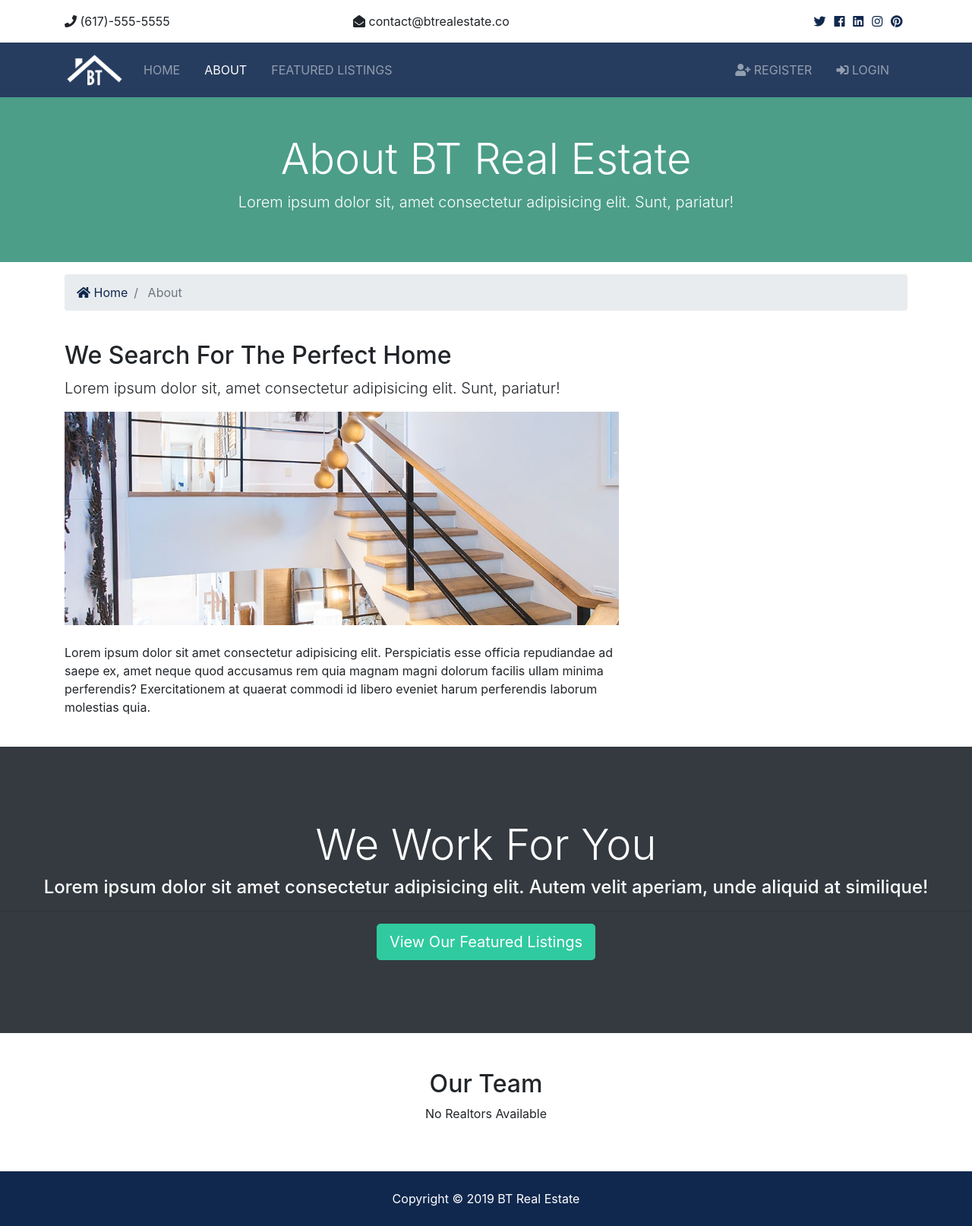
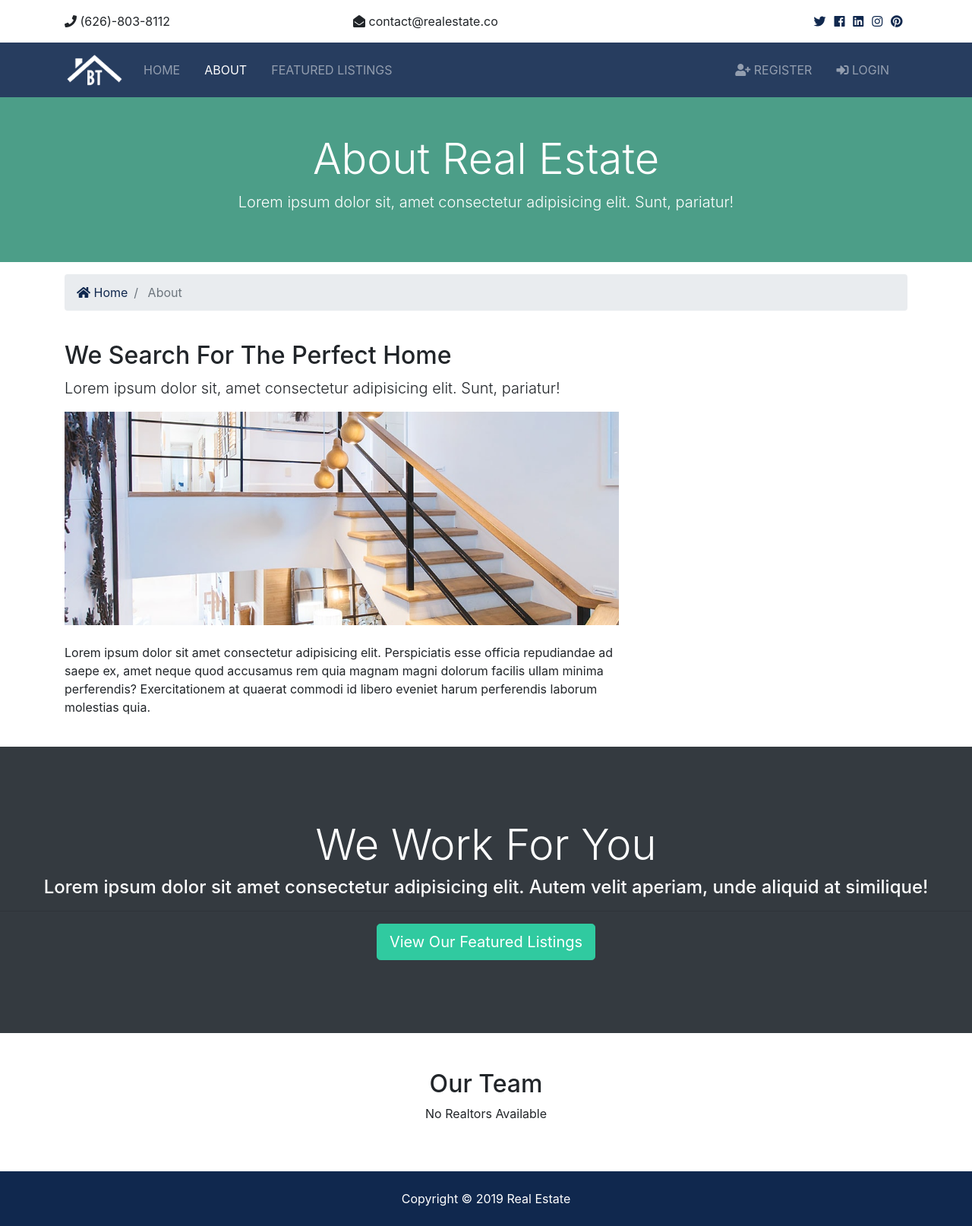
Before and after one commit to rayljc/real_estate, a Django app: template templates/pages/about.html in a window 1280 px wide. Shown: the whole page at 76% size. Run offline with Django 3.2, Linux system fonts and the light colour scheme; the template is opened without the code that fills it, so the values that code supplies are empty; some libraries are stand-ins or nearby versions.

Commit message:
Fine tune wording

```diff
--- a/contacts/views.py
+++ b/contacts/views.py
@@ -34,8 +34,8 @@ def contact(request):
         send_mail(
           'Property Listing Inquiry',
           'There has been an inquiry for ' + listing + '. Sign into the admin panel for more info',
-          'traversy.brad@gmail.com',
-          [realtor_email, 'techguyinfo@gmail.com'],
+          'realestate@gmail.com',
+          [realtor_email, 'thetruerealtor@gmail.com'],
           fail_silently=False
         )
 
--- a/templates/accounts/dashboard.html
+++ b/templates/accounts/dashboard.html
@@ -3,7 +3,7 @@
 
 {% block branding %}
 <h1 id="head">
-    <img src="{% static 'img/logo.png' %}" alt="BT Real Estate" height="50" width="80" class="brand_img"> Admin Area
+    <img src="{% static 'img/logo.png' %}" alt="Real Estate" height="50" width="80" class="brand_img"> Admin Area
 </h1>
 {% endblock %}
 {% block extrastyle %}
--- a/templates/admin/base_site.html
+++ b/templates/admin/base_site.html
@@ -3,7 +3,7 @@
 
 {% block branding %}
 <h1 id="head">
-    <img src="{% static 'img/logo.png' %}" alt="BT Real Estate" height="50" width="80" class="brand_img"> Admin Area
+    <img src="{% static 'img/logo.png' %}" alt="Real Estate" height="50" width="80" class="brand_img"> Admin Area
 </h1>
 {% endblock %}
 {% block extrastyle %}
--- a/templates/base.html
+++ b/templates/base.html
@@ -15,7 +15,7 @@
   <!-- Lightbox -->
   <link rel="stylesheet" href="{% static 'css/lightbox.min.css' %}">
 
-  <title>BT Real Estate {% block title %}{% endblock %}</title>
+  <title>Real Estate {% block title %}{% endblock %}</title>
 </head>
 
 <body>
--- a/templates/pages/about.html
+++ b/templates/pages/about.html
@@ -9,7 +9,7 @@
   <div class="container">
     <div class="row text-center">
       <div class="col-md-12">
-        <h1 class="display-4">About BT Real Estate</h1>
+        <h1 class="display-4">About Real Estate</h1>
         <p class="lead">Lorem ipsum dolor sit, amet consectetur adipisicing elit. Sunt, pariatur!</p>
       </div>
     </div>
--- a/templates/partials/_footer.html
+++ b/templates/partials/_footer.html
@@ -1,5 +1,5 @@
 <!-- Footer -->
 <footer id="main-footer" class="py-4 bg-primary text-white text-center">
     Copyright &copy;
-    <span class="year"></span> BT Real Estate
+    <span class="year"></span> Real Estate
 </footer>
--- a/templates/partials/_topbar.html
+++ b/templates/partials/_topbar.html
@@ -3,10 +3,10 @@
     <div class="container">
         <div class="row">
             <div class="col-md-4">
-                <i class="fas fa-phone"></i> (617)-555-5555
+                <i class="fas fa-phone"></i> (626)-803-8112
             </div>
             <div class="col-md-4">
-                <i class="fas fa-envelope-open"></i> contact@btrealestate.co
+                <i class="fas fa-envelope-open"></i> contact@realestate.co
             </div>
             <div class="col-md-4">
                 <div class="social text-right">
```
